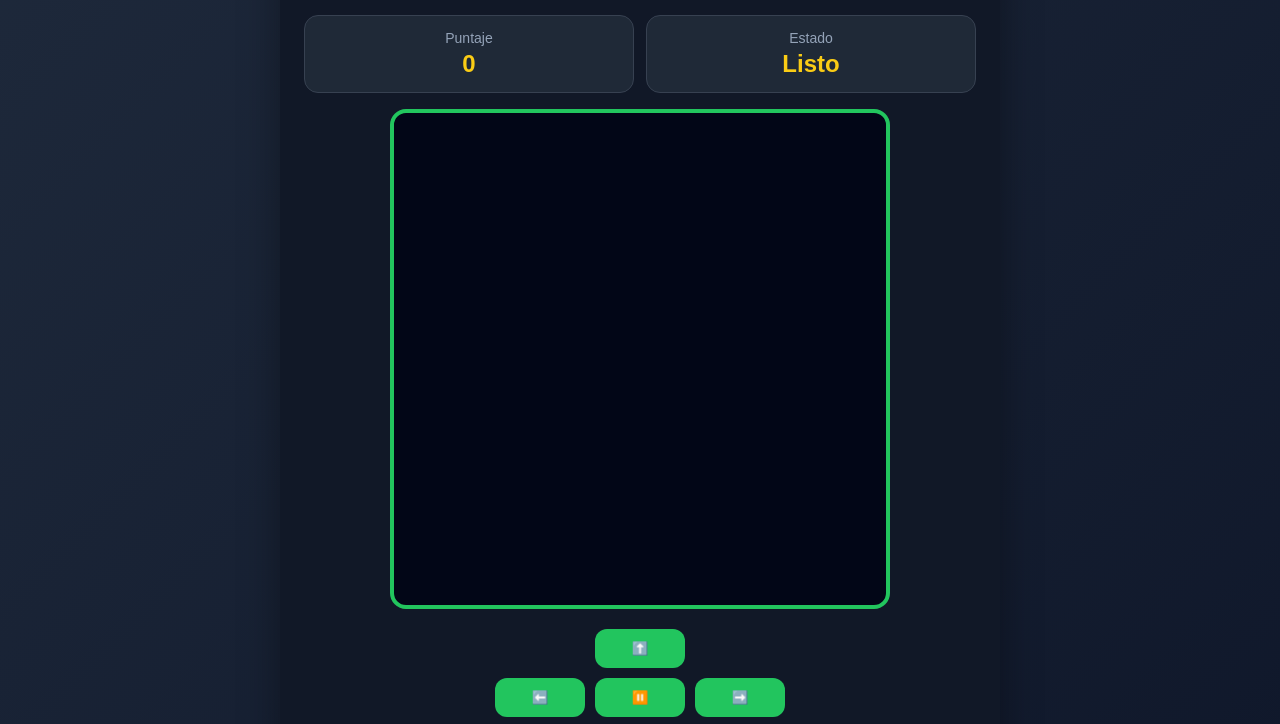
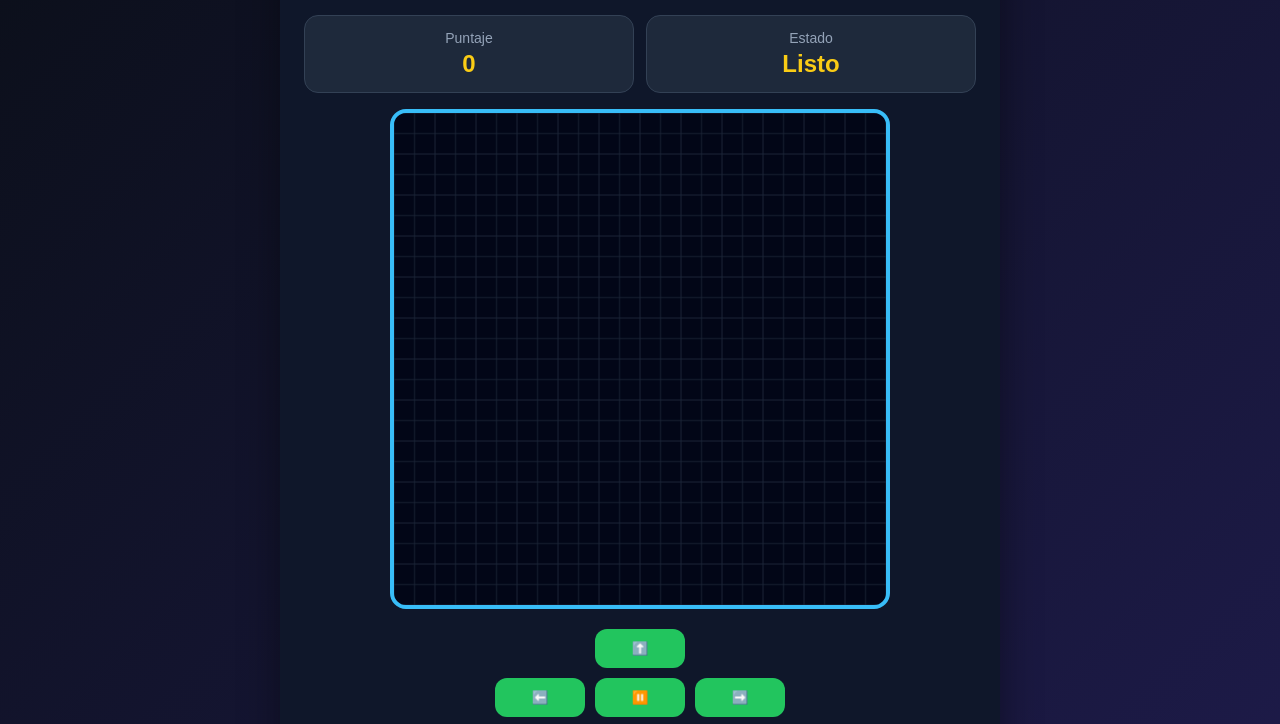
Before and after one commit to ianmatem1610-boop/Taller_serpiente, a plain HTML site: page serpiente.html in a window 1280 px wide. Shown: the part 119-843 px from the top of the page. Drawn offline with Linux system fonts and the light colour scheme.

Commit message:
haciendo las cuadriculas

```diff
--- a/serpiente.css
+++ b/serpiente.css
@@ -7,7 +7,7 @@
 
 body {
     min-height: 100vh;
-    background: linear-gradient(135deg, #1e293b, #0f172a);
+    background: linear-gradient(135deg, #0b0f19, #1e1b4b);
     color: white;
     display: flex;
     justify-content: center;
@@ -18,10 +18,10 @@ body {
 .contenedor-juego {
     width: 100%;
     max-width: 720px;
-    background: #111827;
+    background: #0f172a;
     border-radius: 20px;
     padding: 24px;
-    box-shadow: 0 20px 40px rgba(0, 0, 0, 0.35);
+    box-shadow: 0 20px 40px rgba(0, 0, 0, 0.4);
     text-align: center;
 }
 
@@ -48,10 +48,10 @@ h1 {
 .tarjeta-info {
     flex: 1;
     min-width: 150px;
-    background: #1f2937;
+    background: #1e293b;
     padding: 14px;
     border-radius: 14px;
-    border: 1px solid #374151;
+    border: 1px solid #334155;
 }
 
 .tarjeta-info span {
@@ -66,11 +66,12 @@ h1 {
     color: #facc15;
 }
 
+/* MODIFICACIÓN DEL CANVAS:Paso5 y 6 */
 canvas {
     width: 100%;
     max-width: 500px;
     background: #020617;
-    border: 4px solid #22c55e;
+    border: 4px solid #38bdf8;
     border-radius: 16px;
     display: block;
     margin: 0 auto 20px auto;
--- a/serpiente.html
+++ b/serpiente.html
@@ -24,7 +24,7 @@
       </div>
     </section>
 
-    <canvas id="canvasJuego" width="500" height="500"></canvas>
+    <canvas id="canvasJuego" width="600" height="600"></canvas>
 
     <section class="controles">
       <button class="vacio">-</button>
--- a/serpiente.js
+++ b/serpiente.js
@@ -1,22 +1,51 @@
-
-    // 1. Capturamos el canvas y su contexto de dibujo
+// 1.capturamos el canvas y lo del dibujo
 const canvas = document.getElementById("canvasJuego");
 const ctx = canvas.getContext("2d");
 
+// 2. Constantes del juego
+const TAMANIO_CELDA = 25; // Tamaño de cada cuadrado de la cuadrícula
 
-
-
-    // Primera pintura del juego al cargar la página
+// primera pintura del juego al cargar la página
 dibujarTodo();
 
-    // =========================
-    // FUNCIONES DE DIBUJO
+// ===================
+// FUNCIONES DEL DIBUJO
 // =========================
 
 function limpiarCanvas() {
   ctx.clearRect(0, 0, canvas.width, canvas.height);
 }
 
+/*
+ * dibujar la cuadrícula del tablero usando líneas verticales y horizontales
+ */
+function dibujarTablero() {
+  // definimos eñ color suave para las líneas de la cuadrícula
+  ctx.strokeStyle = "#1e293b";
+  ctx.lineWidth = 1;
+
+  // --- LINEAS VERTICALES: Paso 9 ---
+  // incrementamos la posición en X de 25 en 25 (TAMAÑO_CELDA) hasta el ancho del canvas
+  for (let x = 0; x <= canvas.width; x += TAMANIO_CELDA) {
+    ctx.beginPath();
+    ctx.moveTo(x, 0); // Inicio de la parte de arriba: (X actual, Y = 0)
+    ctx.lineTo(x, canvas.height); // Fin  de la parte de abajo: (X actual, Y = alto total)
+    ctx.stroke(); // Dibuja la línea horizontal
+  }
+
+
+  // --- LÍNEAS HORIZONTALES: Paso 10 ---
+
+  //icrementamos la posición en Y de 25 en 25 (TAMANIO_CELDA) hasta el alto del estilo de canvas
+  for (let y = 0; y <= canvas.height; y += TAMANIO_CELDA) {
+    ctx.beginPath(); // [cite: 71]
+    ctx.moveTo(0, y); // Inicio de la  izquierda  (X = 0, Y actual)
+    ctx.lineTo(canvas.width, y); // Fin  de la parte derecha (X = ancho total, Y actual)
+    ctx.stroke(); // dibuja la línea vertical
+  }
+}
+
 function dibujarTodo() {
   limpiarCanvas();
+  dibujarTablero(); // Llamamos a la función para pintar el tablero del paso 7
 }
```
Lines whose indentation alone changed are shown as unchanged.
